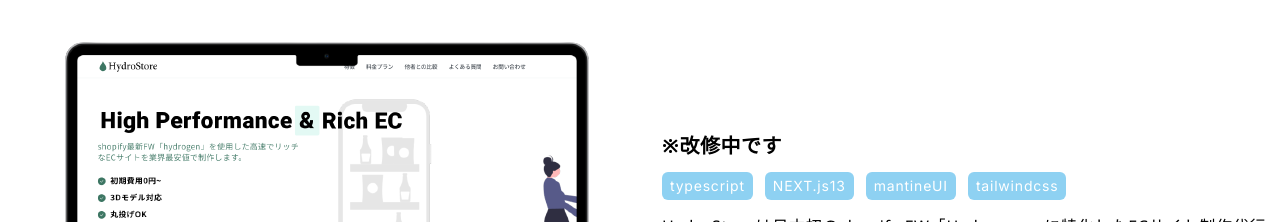
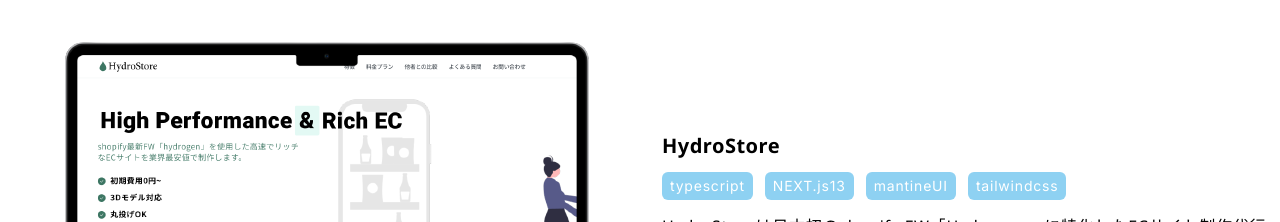
Before and after one commit to kazuyazama/portfolio, a Next.js app: page /#about in a window 1280 px wide. Before the commit this address led to /. Shown: the part 2080-2302 px from the top of the page. Built offline with nearby package versions, Linux system fonts and the light colour scheme.

Commit message:
hydrostore公開

```diff
--- a/assets/projects.ts
+++ b/assets/projects.ts
@@ -1,10 +1,8 @@
 export const projects = [
   {
-      path: "/",
-      // "https://hydrostore.vercel.app/",
+    path: "https://hydrostore.vercel.app/",
     src: "/HydroStore.png",
-      title:"※改修中です",
-      //  "HydroStore",
+    title: "HydroStore",
     use: ["typescript", "NEXT.js13", "mantineUI", "tailwindcss"],
     descripttion:
       "HydroStoreは日本初のshopify FW「Hydrogen」に特化したECサイト制作代行サービスです。　",
```
Lines whose indentation alone changed are shown as unchanged.
